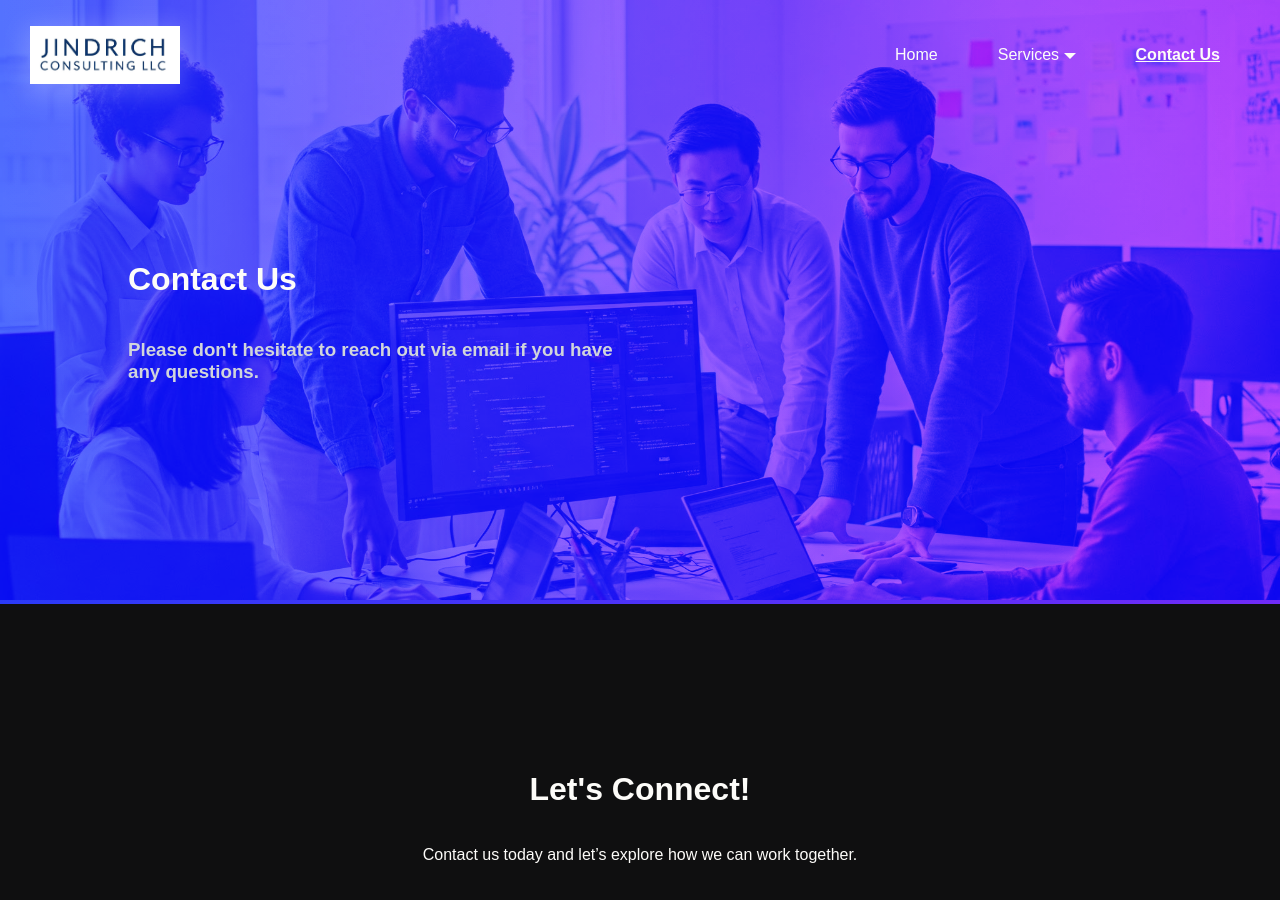
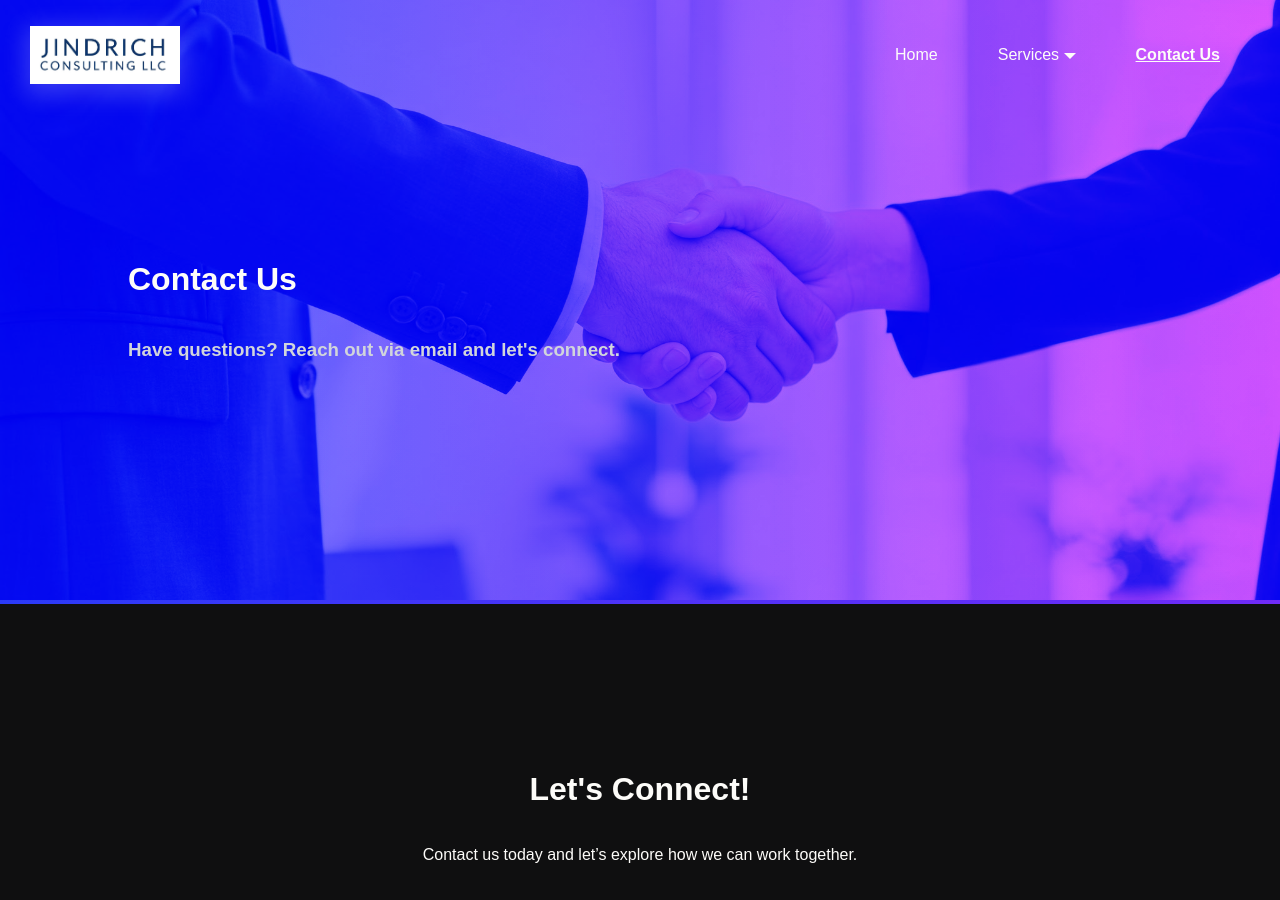
Before and after one commit to jindrich-consulting-llc/jindrich-consulting-llc.github.io, a Jekyll site: the page built from pages/contact.md, in a window 1280 px wide and 900 px high. Built offline with Jekyll 4.4.1, drawn with Linux system fonts in a browser that asks for light colours.

Commit message:
🐞⚙️: <refactor> conditionally render the banner depending on the page url </refactor>

```diff
--- a/_includes/header.html
+++ b/_includes/header.html
@@ -39,23 +39,33 @@
 
     <!-- Banner -->
     <div class="banner">
+        {% if page.url == '/' %}
         <div class="banner-gradient">
-            <img src="../assets/img/Gemini_Generated_Image_Engineers.jpeg" alt="Engineers at work">
+            <img src="../assets/img/Gemini_Generated_Image_Engineers.jpeg" alt="Engineers at Work">
         </div>
         <div class="banner-content">
-            {% if page.url == '/' %}
             <h1>Curiosity and Engineering</h1>
             <h3>
                 Success starts with insight. Through data analysis and engineering, we refine strategies to drive growth
                 and achieve your business goals.
             </h3>
-            {% elsif page.url == '/services' %}
+        </div>
+        {% elsif page.url == '/services' %}
+        <div class="banner-gradient">
+            <img src="../assets/img/Gemini_Generated_Office_Space.jpeg" alt="Office Space">
+        </div>
+        <div class="banner-content">
             <h1>Services</h1>
             <h3> Feel free to browse our services and learn how they can impact your business.</h3>
-            {% elsif page.url == '/contact-us' %}
+        </div>
+        {% elsif page.url == '/contact-us' %}
+        <div class="banner-gradient">
+            <img src="../assets/img/Gemini_Generated_Handshake.jpeg" alt="Handshake">
+        </div>
+        <div class="banner-content">
             <h1>Contact Us</h1>
-            <h3>Please don't hesitate to reach out via email if you have any questions.</h3>
-            {% endif %}
+            <h3>Have questions? Reach out via email and let's connect.</h3>
         </div>
+        {% endif %}
     </div>
 </header>
```
Also changed, not shown: assets/img/Gemini_Generated_Handshake.jpeg (added), assets/img/Gemini_Generated_Office_Space.jpeg (added).
